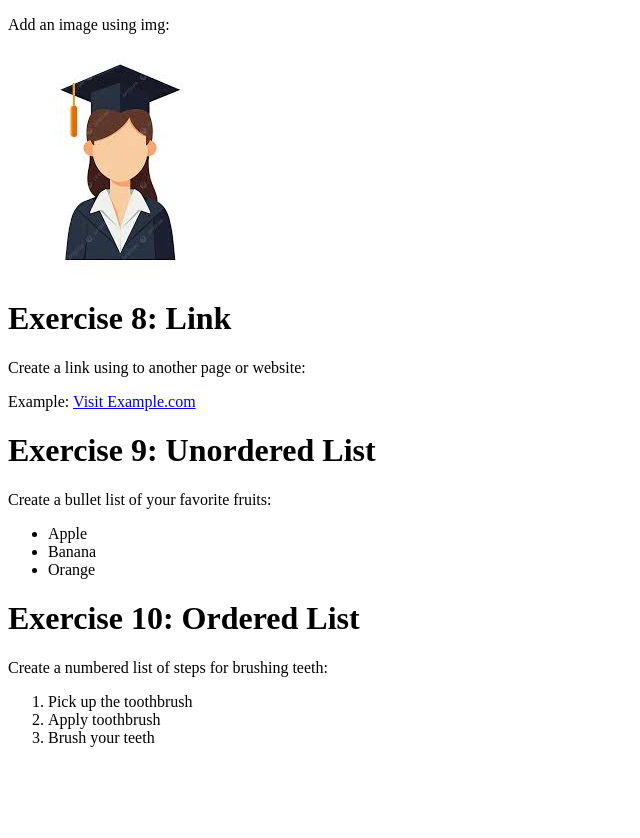
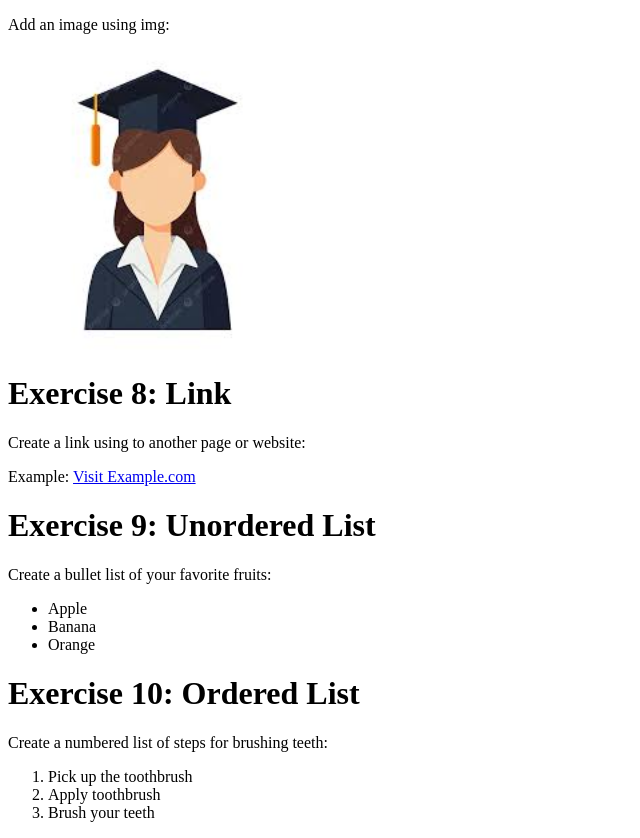
Before and after one commit to justlove0541/Quiz--UEB3246123--C--html, a plain HTML site: page index.html in a window 1280 px wide. Shown: the whole page, without its empty margins (0-640 px from the left). Before the commit the page ends 800 px from the top, so only its background shows below. Drawn offline with Linux system fonts and the light colour scheme.

Commit message:
Modify image attributes in index.html
Updated image alt text and width attribute.

```diff
--- a/index.html
+++ b/index.html
@@ -4,7 +4,7 @@
 
 
  <p>Add an image using img:</p>
-    <img src="cap.jpg" alt="Description of image">
+    <img src="cap.jpg" alt="Lady wearing cap" width= "300">
 
 
     <h1> <b>Exercise 8: Link</b></h1>
```
